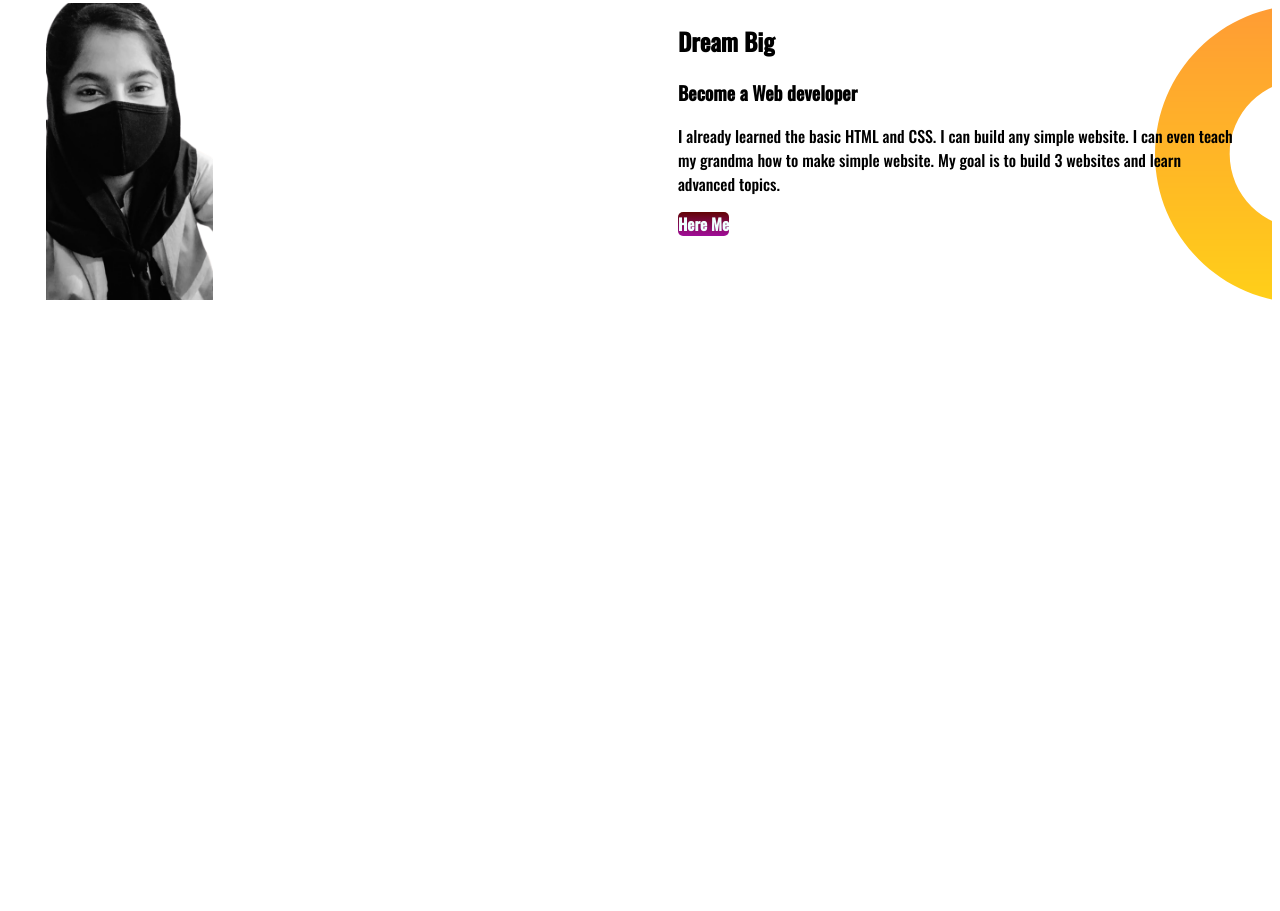
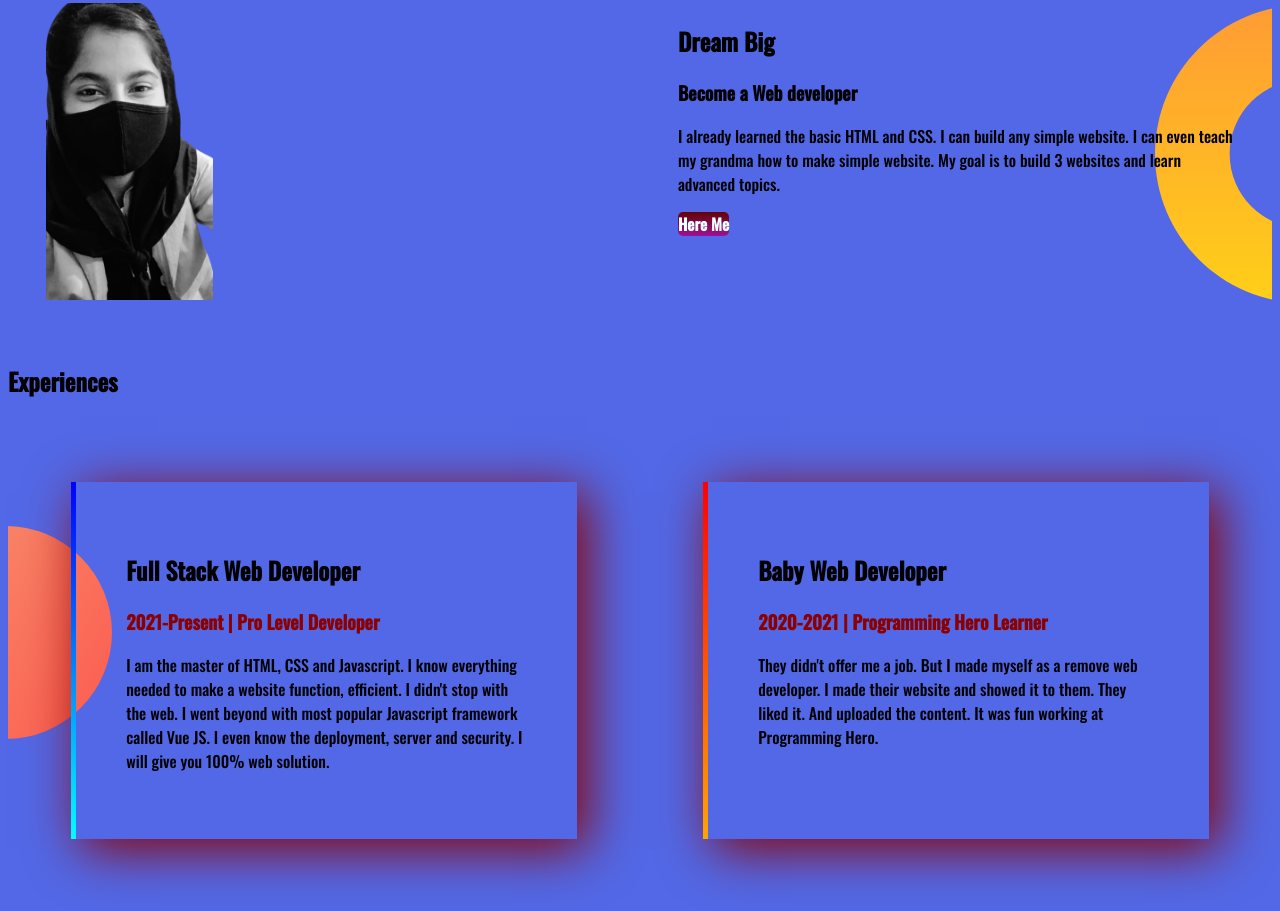
Before and after one commit to mstrinky/developer-portfolio, a plain HTML site: page index.html in a window 1280 px wide. Shown: the part 421-1332 px from the top of the page. Before the commit the page ends 800 px from the top, so only its background shows below. Drawn offline with nearby package versions, Linux system fonts and the light colour scheme.

Commit message:
3rd part added

```diff
--- a/index.html
+++ b/index.html
@@ -8,7 +8,7 @@
         <link rel="stylesheet" href="style.css">
     </head>
     <body>
-        <section class="top-banner">
+        <section class="top-banner flexible-container">
         <div class="half-width">
             <h1>Welcome To</h1>
             <h1><span class="color-change">Rinky </span>World</h1>
@@ -25,7 +25,7 @@
 
 
 
-       <section class="dream-big">
+       <section class="dream-big flexible-container">
             <div  class="half-width">
                 <img src="rinky.png" alt="">
             </div>
@@ -39,6 +39,32 @@
 
             </div>
        </section>
+       <section class="experience">
+            <h1>Experiences</h1>
+          <div  class="flexible-container">
+            <div id="stack-developer-experience" class="experience-item" >
+
+
+                <h1>Full Stack Web Developer</h1>
+                <h3 class="color-change">2021-Present | Pro Level Developer</h3>
+                <p>I am the master of HTML, CSS and Javascript. I know everything needed to make a website function, efficient. I
+                    didn't
+                    stop with the web. I went beyond with most popular Javascript framework called Vue JS. I even know the
+                    deployment,
+                    server and security. I will give you 100% web solution.</p>
+            </div>
+            <div id="web-developer-experience" class="experience-item">
+
+                <h1>Baby Web Developer</h1>
+                <h3 class="color-change">2020-2021 | Programming Hero Learner</h3>
+                <p>They didn't offer me a job. But I made myself as a remove web developer. I made their website and showed it to
+                    them.
+                    They liked it. And uploaded the content. It was fun working at Programming Hero.</p>
+
+            </div>
+          </div>
+
+       </section>
 
     </body>
 </html>
--- a/style.css
+++ b/style.css
@@ -1,19 +1,24 @@
 body{
     font-family: 'Oswald', sans-serif;
+    background-color: rgb(82, 104, 230);
+
 }
 .color-change{
    color:darkred;
 }
-section{
-    display:flex;
+.flexible-container{
+    display: flex;
+}
 
-}
+
+
 .half-width{
     width:50%;
     padding: 3%;
 }
 .half-width img{
     width:30%;
+
 }
 .link-button{
     text-decoration: none;
@@ -32,6 +37,27 @@ section{
     background-repeat: no-repeat;
     background-position: right;
 }
-#some-space{
-    text-align: left;
+.experience-item{
+    box-shadow:10px 10px 50px darkred;
+    width: 50%;
+    margin: 5%;
+    padding:50px;
+
 }
+
+
+.experience{
+    background-image: url(exp-bg.png);
+    background-repeat: no-repeat;
+    background-position: left;
+}
+#web-developer-experience{
+    border-image: linear-gradient(red,orange);
+    border-left: 5px solid;
+    border-image-slice: 1;
+}
+#stack-developer-experience{
+    border-left: 5px solid;
+    border-image: linear-gradient(blue,aqua);
+    border-image-slice:1;
+}
```
Also changed, not shown: exp-bg.png (added).
